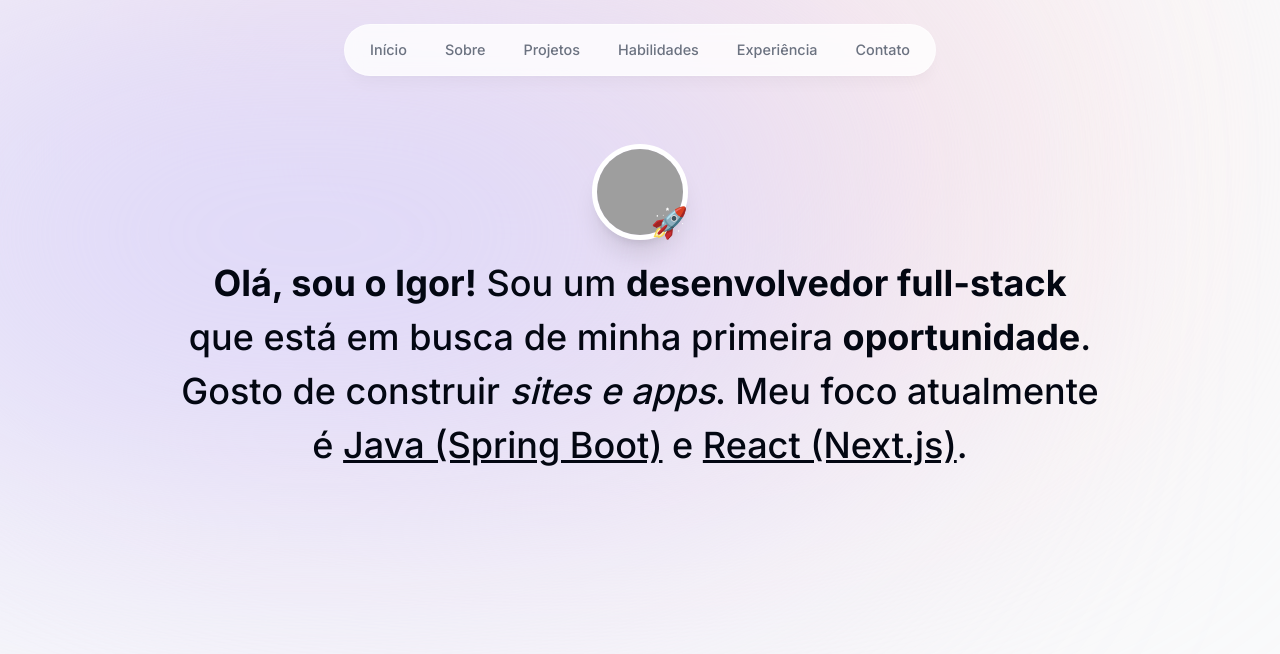
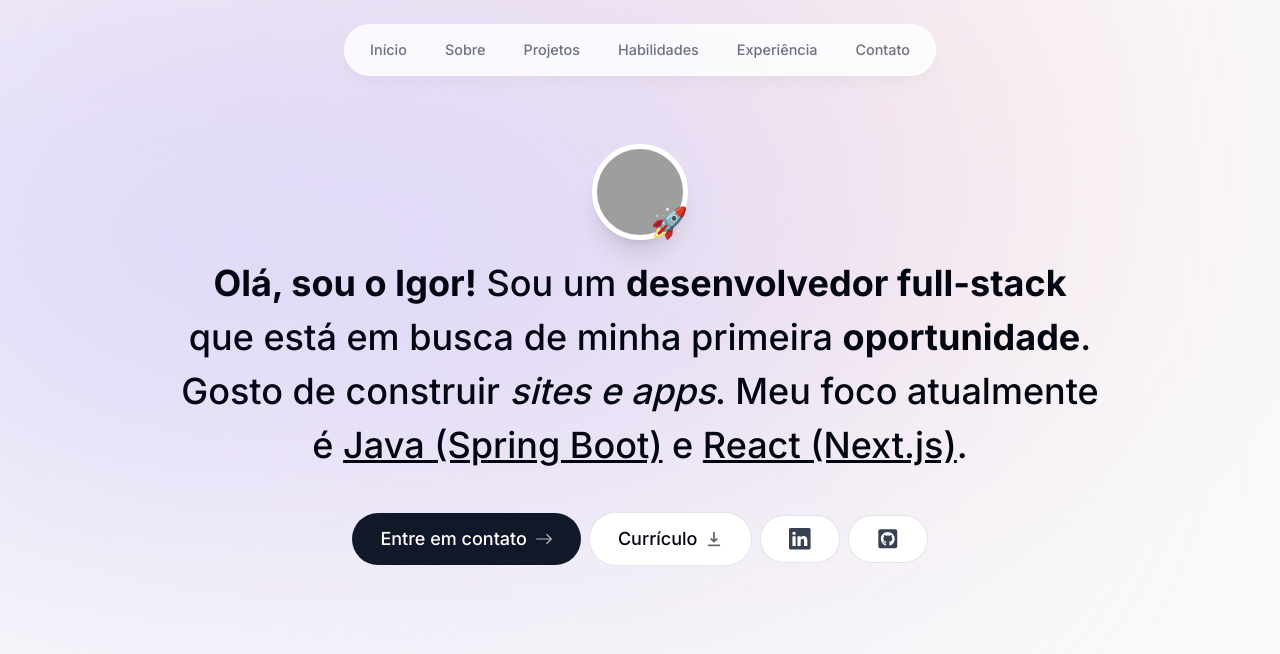
Before and after one commit to IgorAugust0/portfolio, a Next.js app: page / in a window 1280 px wide. Shown: the top 654 px of the page. Built offline with nearby package versions, Linux system fonts and the light colour scheme; grey boxes are pictures that could not be loaded; a web font is replaced by a local one.

Commit message:
add: intro buttons

```diff
--- /dev/null
+++ b/components/intro/intro-buttons.tsx
@@ -0,0 +1,76 @@
+'use client';
+
+import Link from 'next/link';
+import React from 'react';
+import { BsArrowRight, BsLinkedin } from 'react-icons/bs';
+import { FaGithubSquare } from 'react-icons/fa';
+import { HiDownload } from 'react-icons/hi';
+import { motion } from 'framer-motion';
+
+export default function IntroButtons() {
+  return (
+    <motion.div
+      className="flex flex-col items-center justify-center gap-2 px-4 text-lg font-medium sm:flex-row"
+      initial={{ opacity: 0, y: 100 }}
+      animate={{ opacity: 1, y: 0 }}
+      transition={{ delay: 0.1 }}
+    >
+      <Link
+        href="#contato"
+        className="group flex items-center gap-2 rounded-full bg-gray-900 px-7 py-3 text-white outline-none transition ease-in-out hover:scale-105 focus:scale-105 focus:bg-gray-950 active:scale-100"
+      >
+        Entre em contato
+        <BsArrowRight className="opacity-70 transition group-hover:translate-x-1" />
+      </Link>
+      <a
+        href="/resumeIgorAugusto.pdf"
+        target="_blank"
+        rel="noopener noreferrer"
+        download={false}
+        className="group flex items-center gap-2 rounded-full border border-black/10 bg-white px-7 py-3 outline-none transition ease-in-out hover:scale-105 focus:scale-105 active:scale-100"
+      >
+        Currículo
+        <HiDownload className="opacity-60 transition group-hover:translate-y-1.5" />
+      </a>
+      <a
+        href="https://www.linkedin.com/in/igor-august0/"
+        target="_blank"
+        rel="noopener noreferrer"
+        className="flex items-center gap-2 rounded-full border border-black/10 bg-white p-4 px-7 py-3 text-[1.35rem] text-gray-700 outline-none transition ease-in-out hover:scale-110 hover:text-gray-950 focus:scale-110 active:scale-105"
+      >
+        <motion.div
+          whileHover={{ rotate: 360 }}
+          transition={{ repeat: 0, duration: 1 }}
+        >
+          <BsLinkedin />
+        </motion.div>
+      </a>
+      <a
+        href="https://github.com/IgorAugust0"
+        target="_blank"
+        rel="noopener noreferrer"
+        className="flex items-center gap-2 rounded-full border border-black/10 bg-white p-4 px-7 py-3 text-[1.35rem] text-gray-700 outline-none transition ease-in-out hover:scale-110 hover:text-gray-950 focus:scale-110 active:scale-105"
+      >
+        <motion.div
+          whileHover={{ rotate: 360 }}
+          transition={{ repeat: 0, duration: 1 }}
+        >
+          <FaGithubSquare />
+        </motion.div>
+      </a>
+      {/* socials without animated icon: */}
+      {/* <a
+        href="https://www.linkedin.com/in/igor-august0/"
+        className="flex items-center gap-2 rounded-full border border-black/10 bg-white p-4 px-7 py-3 text-[1.35rem] text-gray-700 outline-none transition ease-in-out hover:scale-105 focus:scale-105 active:scale-100"
+      >
+        <BsLinkedin />
+      </a> */}
+      {/* <a
+        href="https://github.com/IgorAugust0"
+        className="flex items-center gap-2 rounded-full border border-black/10 bg-white p-4 px-7 py-3 text-[1.35rem] text-gray-700 outline-none transition ease-in-out hover:scale-105 focus:scale-105 active:scale-100"
+      >
+        <FaGithubSquare />
+      </a> */}
+    </motion.div>
+  );
+}
--- a/components/intro/intro.tsx
+++ b/components/intro/intro.tsx
@@ -1,12 +1,14 @@
 import React from 'react';
 import IntroImage from '@/components/intro/intro-image';
 import IntroHeader from '@/components/intro/intro-header';
+import IntroButtons from '@/components/intro/intro-buttons';
 
 export default function Intro() {
   return (
     <section className="mb-28 max-w-[60rem] text-center sm:mb-0">
       <IntroImage />
       <IntroHeader />
+      <IntroButtons />
     </section>
   );
 }
```
Also changed, not shown: 1 other file (tests, documents, lock files or other folders).
